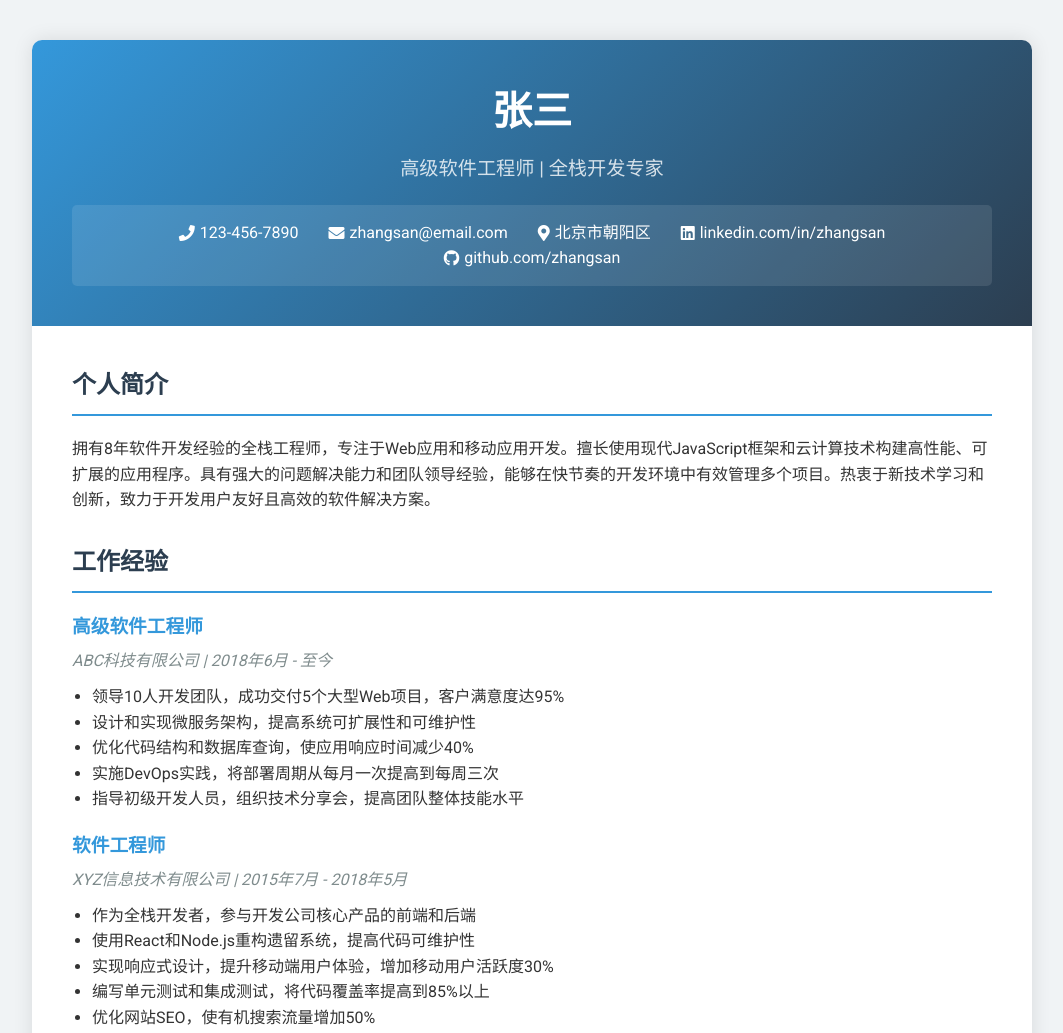
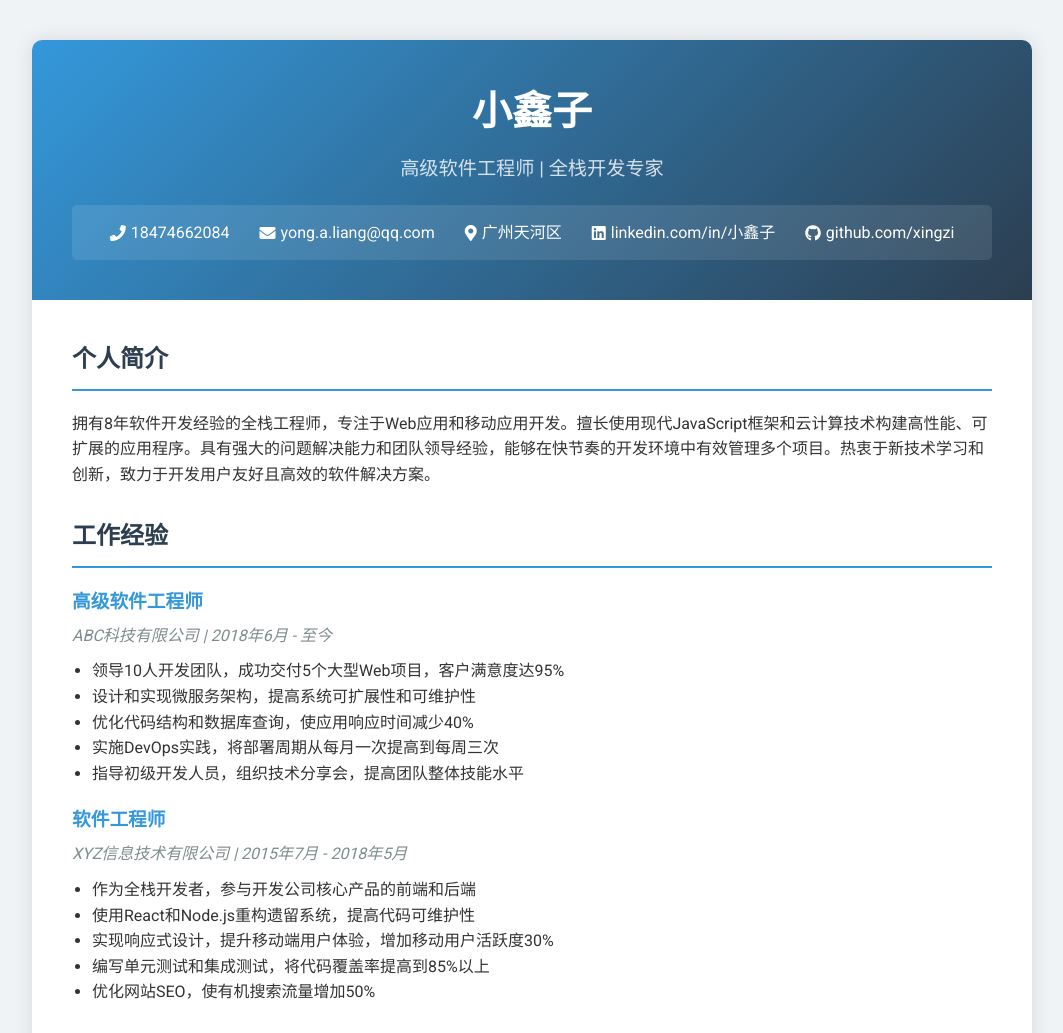
Before and after one commit to ptly1420/My-first, a plain HTML site: page index.html in a window 1280 px wide. Shown: the top 1033 px of the page, without its empty margins (108-1171 px from the left). Drawn offline with Linux system fonts and the light colour scheme.

Commit message:
Update index.html

```diff
--- a/index.html
+++ b/index.html
@@ -3,7 +3,7 @@
 <head>
     <meta charset="UTF-8">
     <meta name="viewport" content="width=device-width, initial-scale=1.0">
-    <title>张三的简历</title>
+    <title>小鑫子的简历</title>
     <link href="https://cdnjs.cloudflare.com/ajax/libs/font-awesome/5.15.3/css/all.min.css" rel="stylesheet">
     <style>
         @import url('https://fonts.googleapis.com/css2?family=Roboto:wght@300;400;700&display=swap');
@@ -140,14 +140,14 @@
 <body>
     <div class="container">
         <header>
-            <h1>张三</h1>
+            <h1>小鑫子</h1>
             <p class="tagline">高级软件工程师 | 全栈开发专家</p>
             <div class="contact-info">
-                <span><i class="fas fa-phone"></i> 123-456-7890</span>
-                <span><i class="fas fa-envelope"></i> zhangsan@email.com</span>
-                <span><i class="fas fa-map-marker-alt"></i> 北京市朝阳区</span>
-                <span><i class="fab fa-linkedin"></i> linkedin.com/in/zhangsan</span>
-                <span><i class="fab fa-github"></i> github.com/zhangsan</span>
+                <span><i class="fas fa-phone"></i> 18474662084</span>
+                <span><i class="fas fa-envelope"></i> yong.a.liang@qq.com</span>
+                <span><i class="fas fa-map-marker-alt"></i> 广州天河区</span>
+                <span><i class="fab fa-linkedin"></i> linkedin.com/in/小鑫子</span>
+                <span><i class="fab fa-github"></i> github.com/xingzi</span>
             </div>
         </header>
 
```
